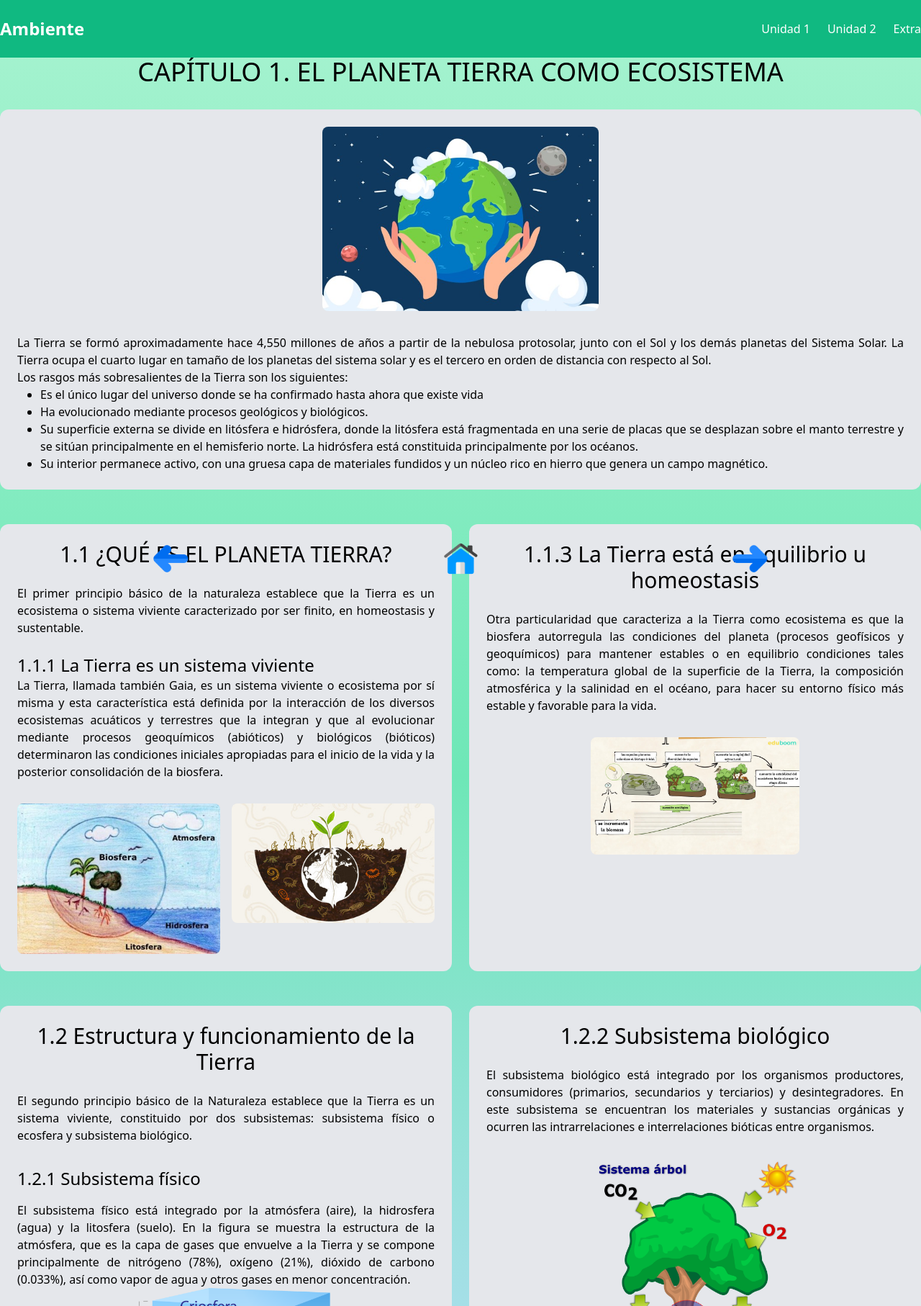
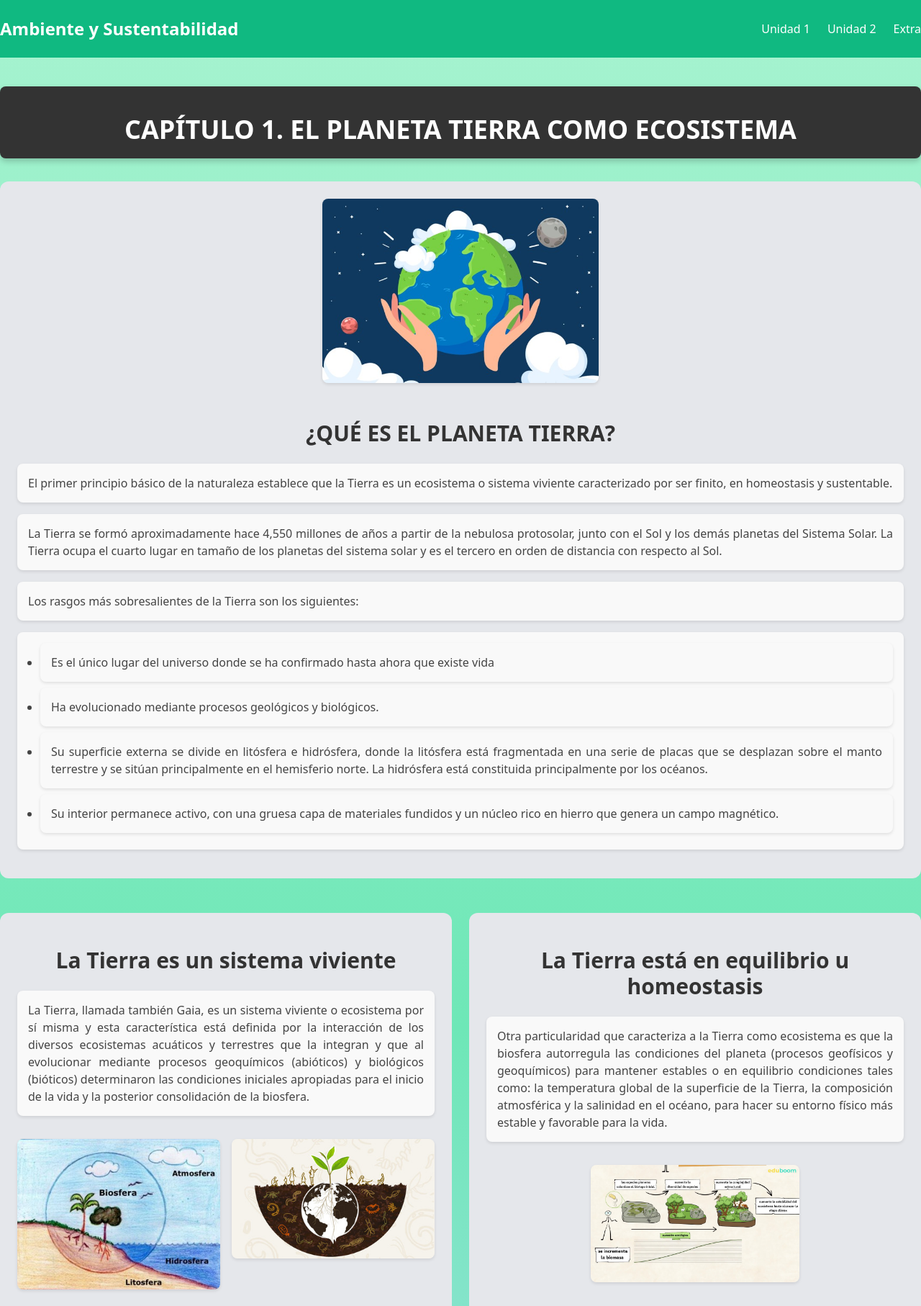
Before and after one commit to ajlittlebro/Ambiente-Proyecto, a website: page Cap1.html in a window 1280 px wide. Shown: the top 1814 px of the page at 72% size. Drawn offline with nearby package versions, Linux system fonts and the light colour scheme.

Commit message:
Unidad 1 estilizada.

```diff
--- a/CSS/navbar.css
+++ b/CSS/navbar.css
@@ -17,3 +17,100 @@
         left: -112px;
     }
 }
+
+@media (min-width: 100px) {
+    .submenu.left {
+        left: -112px;
+    }
+}
+
+/* Estilos personalizados para las imágenes */
+img {
+    width: 100%;
+    max-width: 600px;
+    margin: 0 auto;
+    display: block;
+    border-radius: 8px;
+    box-shadow: 0 2px 4px rgba(0, 0, 0, 0.1);
+    margin-bottom: 20px;
+    transition: box-shadow 0.3s ease-in-out;
+}
+
+img:hover {
+    box-shadow: 0 4px 8px rgba(0, 0, 0, 0.2);
+}
+
+/* Estilos personalizados para los títulos */
+h2 {
+    font-size: 2rem;
+    /* Tamaño del texto */
+    font-weight: bold;
+    /* Peso de la fuente */
+    margin-top: 1.5rem;
+    /* Margen superior */
+    margin-bottom: 1rem;
+    /* Margen inferior */
+    color: #333;
+    /* Color del texto */
+}
+
+h3 {
+    font-size: 1.5rem;
+    /* Tamaño del texto */
+    font-weight: bold;
+    /* Peso de la fuente */
+    margin-top: 1.25rem;
+    /* Margen superior */
+    margin-bottom: 0.75rem;
+    /* Margen inferior */
+    color: #555;
+    /* Color del texto */
+}
+/* Estilos personalizados para el título principal */
+h1 {
+    font-size: 4rem; /* Tamaño del título */
+    font-weight: bold; /* Peso de la fuente */
+    color: #fff; /* Color del texto */
+    text-align: center; /* Centrar el texto */
+    padding: 20px; /* Espacio alrededor del texto */
+    background-color: #333; /* Fondo oscuro */
+    border-radius: 8px; /* Bordes redondeados */
+    box-shadow: 0 4px 8px rgba(0, 0, 0, 0.2); /* Sombra suave */
+    margin-bottom: 20px; /* Margen inferior */
+    margin-top: 20px;
+}
+
+/* Estilos personalizados para los párrafos */
+p {
+    margin-bottom: 1rem;
+    /* Margen inferior */
+    line-height: 1.5;
+    /* Altura de línea */
+    color: #444;
+    /* Color del texto */
+}
+
+p, div ul, div li {
+    margin-bottom: 1rem;
+    line-height: 1.5;
+    color: #444;
+    background-color: #f9f9f9; /* Fondo destacable */
+    padding: 15px; /* Espacio alrededor del texto */
+    border-radius: 8px; /* Bordes redondeados */
+    box-shadow: 0 2px 4px rgba(0, 0, 0, 0.1); /* Sombra suave */
+}
+
+/* Estilos personalizados para las listas */
+div ul {
+    margin-bottom: 1rem;
+    /* Margen inferior */
+    padding-left: 1.5rem;
+    /* Relleno izquierdo */
+    color: #444;
+    /* Color del texto */
+}
+
+div ul li {
+    margin-bottom: 0.5rem;
+    /* Margen inferior */
+}
--- a/Cap1.html
+++ b/Cap1.html
@@ -1,30 +1,25 @@
 <!DOCTYPE html>
 <html>
+
 <head>
     <title>Cápitulo 1</title>
     <link href="https://cdn.jsdelivr.net/npm/tailwindcss@2.2.19/dist/tailwind.min.css" rel="stylesheet">
+
     <link rel="stylesheet" href="./CSS/navbar.css">
     <style>
-        /* Estilos personalizados para las imágenes */
-        .custom-image {
-            width: 100%;
-            max-width: 600px; /* Ajusta el tamaño máximo según tus preferencias */
-            margin: 0 auto; /* Centra la imagen horizontalmente */
-            display: block; /* Asegura que la imagen esté centrada */
-            border-radius: 8px; /* Agrega bordes redondeados */
-            box-shadow: 0 2px 4px rgba(0, 0, 0, 0.1); /* Agrega sombra suave */
-            margin-bottom: 20px; /* Espacio entre imágenes */
-        }
+
     </style>
 </head>
+
 <body class="font-sans bg-gradient-to-b from-green-200 via-green-300 to-blue-200 text-base">
     <header class="bg-green-500 py-6 fixed w-full top-0 z-50" id="navbar">
-        <nav class="container mx-auto flex justify-between items-center">
-            <a href="Index.html" class="text-2xl font-bold text-white">Ambiente</a>
+        <nav class="container mx-auto flex justify-between items-center ">
+            <a href="Index.html" class="text-2xl font-bold text-white">Ambiente y Sustentabilidad</a>
             <ul class="flex">
                 <li class="mr-6 relative">
                     <a href="#" class="text-white hover:text-yellow-300">Unidad 1</a>
-                    <ul class="submenu absolute hidden bg-white bg-opacity-90 w-40 text-gray-800 py-2 rounded-lg shadow-lg">
+                    <ul
+                        class="submenu absolute hidden bg-white bg-opacity-90 w-40 text-gray-800 py-2 rounded-lg shadow-lg ">
                         <li><a href="Cap1.html" class="block px-4 py-2 hover:bg-gray-200">Capítulo 1</a></li>
                         <li><a href="Cap2.html" class="block px-4 py-2 hover:bg-gray-200">Capítulo 2</a></li>
                         <li><a href="Cap3.html" class="block px-4 py-2 hover:bg-gray-200">Capítulo 3</a></li>
@@ -32,7 +27,8 @@
                 </li>
                 <li class="mr-6 relative">
                     <a href="#" class="text-white hover:text-yellow-300">Unidad 2</a>
-                    <ul class="submenu absolute hidden bg-white bg-opacity-90 w-40 text-gray-800 py-2 rounded-lg shadow-lg">
+                    <ul
+                        class="submenu absolute hidden bg-white bg-opacity-90 w-40 text-gray-800 py-2 rounded-lg shadow-lg ">
                         <li><a href="Cap4.html" class="block px-4 py-2 hover:bg-gray-200">Capítulo 4</a></li>
                         <li><a href="Cap5.html" class="block px-4 py-2 hover:bg-gray-200">Capítulo 5</a></li>
                         <li><a href="Cap6.html" class="block px-4 py-2 hover:bg-gray-200">Capítulo 6</a></li>
@@ -42,7 +38,8 @@
                 </li>
                 <li class="relative">
                     <a href="#" class="text-white hover:text-yellow-300">Extra</a>
-                    <ul class="submenu absolute hidden bg-white bg-opacity-90 w-40 text-gray-800 py-2 rounded-lg shadow-lg left">
+                    <ul
+                        class="submenu absolute hidden bg-white bg-opacity-90 w-40 text-gray-800 py-2 rounded-lg shadow-lg left">
                         <li><a href="Material.html" class="block px-4 py-2 hover:bg-gray-200">Material de Apoyo</a></li>
                         <li><a href="conclusiones.html" class="block px-4 py-2 hover:bg-gray-200">Conclusiones</a></li>
                     </ul>
@@ -51,13 +48,18 @@
         </nav>
     </header>
 
-    <div class="container mx-auto mt-20">
-        <h1 class="text-center text-4xl mb-8">CAPÍTULO 1. EL PLANETA TIERRA COMO ECOSISTEMA</h1>
+    <div class="container mx-auto mt-20 pt-5">
+        <h1 class="text-center text-4xl mb-8 pt-10">CAPÍTULO 1. EL PLANETA TIERRA COMO ECOSISTEMA</h1>
         <div class="bg-gray-200 p-6 rounded-xl mb-12">
             <div class="flex items-center justify-center mb-8">
                 <img src="imagenes/Planeta_Tierra.jpg" class="w-96 rounded-lg " alt="Imagen del planeta Tierra">
             </div>
             <div class="text-justify">
+                <h2 class="text-center text-3xl mb-6">¿QUÉ ES EL PLANETA TIERRA?</h2>
+                <p>
+                    El primer principio básico de la naturaleza establece que la Tierra es un ecosistema o
+                    sistema viviente caracterizado por ser finito, en homeostasis y sustentable.
+                </p>
                 <p>
                     La Tierra se formó aproximadamente hace 4,550 millones de años a partir de la nebulosa protosolar,
                     junto con el Sol y los demás planetas del Sistema Solar. La Tierra ocupa el cuarto lugar en tamaño
@@ -68,7 +70,8 @@
                     <li>Es el único lugar del universo donde se ha confirmado hasta ahora que existe vida</li>
                     <li>Ha evolucionado mediante procesos geológicos y biológicos.</li>
                     <li>Su superficie externa se divide en litósfera e hidrósfera, donde la litósfera está
-                        fragmentada en una serie de placas que se desplazan sobre el manto terrestre y se sitúan principalmente en
+                        fragmentada en una serie de placas que se desplazan sobre el manto terrestre y se sitúan
+                        principalmente en
                         el hemisferio norte. La hidrósfera está constituida principalmente por los océanos.</li>
                     <li>Su interior permanece activo, con una gruesa capa de materiales fundidos y un núcleo
                         rico en hierro que genera un campo magnético.</li>
@@ -80,17 +83,16 @@
 
             <div class="bg-gray-200 p-6 rounded-xl mb-12">
                 <div class="text-justify mb-8">
-                    <h2 class="text-center text-3xl mb-6">1.1 ¿QUÉ ES EL PLANETA TIERRA?</h2>
-                    <p>
-                        El primer principio básico de la naturaleza establece que la Tierra es un ecosistema o
-                        sistema viviente caracterizado por ser finito, en homeostasis y sustentable.
-                    </p>
-                    <h3 class="text-2xl mt-6">1.1.1 La Tierra es un sistema viviente</h3>
+
+
+                    <h2 class="text-center text-3xl mb-6">La Tierra es un sistema viviente</h2>
                     <p>
                         La Tierra, llamada también Gaia, es un sistema viviente o ecosistema por sí misma
                         y esta característica está definida por la interacción de los diversos ecosistemas acuáticos y
-                        terrestres que la integran y que al evolucionar mediante procesos geoquímicos (abióticos) y biológicos
-                        (bióticos) determinaron las condiciones iniciales apropiadas para el inicio de la vida y la posterior
+                        terrestres que la integran y que al evolucionar mediante procesos geoquímicos (abióticos) y
+                        biológicos
+                        (bióticos) determinaron las condiciones iniciales apropiadas para el inicio de la vida y la
+                        posterior
                         consolidación de la biosfera.
                     </p>
                 </div>
@@ -106,11 +108,14 @@
             </div>
             <div class="bg-gray-200 p-6 rounded-xl mb-12">
                 <div class="text-justify mb-8">
-                    <h2 class="text-center text-3xl mb-6">1.1.3 La Tierra está en equilibrio u homeostasis</h2>
+                    <h2 class="text-center text-3xl mb-6">La Tierra está en equilibrio u homeostasis</h2>
                     <p>
-                        Otra particularidad que caracteriza a la Tierra como ecosistema es que la biosfera autorregula las condiciones
-                        del planeta (procesos geofísicos y geoquímicos) para mantener estables o en equilibrio condiciones tales como:
-                        la temperatura global de la superficie de la Tierra, la composición atmosférica y la salinidad en el océano,
+                        Otra particularidad que caracteriza a la Tierra como ecosistema es que la biosfera autorregula
+                        las condiciones
+                        del planeta (procesos geofísicos y geoquímicos) para mantener estables o en equilibrio
+                        condiciones tales como:
+                        la temperatura global de la superficie de la Tierra, la composición atmosférica y la salinidad
+                        en el océano,
                         para hacer su entorno físico más estable y favorable para la vida.
                     </p>
                 </div>
@@ -126,18 +131,21 @@
 
             <div class="bg-gray-200 p-6 rounded-xl mb-12">
                 <div class="text-justify mb-8">
-                    <h2 class="text-center text-3xl mb-6">1.2 Estructura y funcionamiento de la Tierra</h2>
+                    <h2 class="text-center text-3xl mb-6">Estructura y funcionamiento de la Tierra</h2>
                     <p>
                         El segundo principio básico de la Naturaleza establece que la Tierra es un sistema viviente,
                         constituido por dos subsistemas: subsistema físico o ecosfera y subsistema biológico.
                     </p>
                 </div>
                 <div class="text-justify">
-                    <h3 class="text-2xl mb-4">1.2.1 Subsistema físico</h3>
+                    <h3 class="text-2xl mb-4">Subsistema físico</h3>
                     <p>
-                        El subsistema físico está integrado por la atmósfera (aire), la hidrosfera (agua) y la litosfera (suelo).
-                        En la figura se muestra la estructura de la atmósfera, que es la capa de gases que envuelve a la Tierra y
-                        se compone principalmente de nitrógeno (78%), oxígeno (21%), dióxido de carbono (0.033%), así como vapor de agua
+                        El subsistema físico está integrado por la atmósfera (aire), la hidrosfera (agua) y la litosfera
+                        (suelo).
+                        En la figura se muestra la estructura de la atmósfera, que es la capa de gases que envuelve a la
+                        Tierra y
+                        se compone principalmente de nitrógeno (78%), oxígeno (21%), dióxido de carbono (0.033%), así
+                        como vapor de agua
                         y otros gases en menor concentración.
                     </p>
                 </div>
@@ -147,10 +155,12 @@
             </div>
             <div class="bg-gray-200 p-6 rounded-xl mb-12">
                 <div class="text-justify mb-8">
-                    <h2 class="text-center text-3xl mb-6">1.2.2 Subsistema biológico</h2>
+                    <h2 class="text-center text-3xl mb-6">Subsistema biológico</h2>
                     <p>
-                        El subsistema biológico está integrado por los organismos productores, consumidores (primarios, secundarios y terciarios)
-                        y desintegradores. En este subsistema se encuentran los materiales y sustancias orgánicas y ocurren las intrarrelaciones e
+                        El subsistema biológico está integrado por los organismos productores, consumidores (primarios,
+                        secundarios y terciarios)
+                        y desintegradores. En este subsistema se encuentran los materiales y sustancias orgánicas y
+                        ocurren las intrarrelaciones e
                         interrelaciones bióticas entre organismos.
                     </p>
                 </div>
@@ -169,13 +179,15 @@
 
 
 
-    <div class="fixed bottom-0 left-1/2 transform -translate-x-1/2 flex justify-between w-2/3">
-        <a href="Cap8.html"><img src="imagenes/flechaizq.png" class="w-12 h-12 hover:w-14 hover:h-14" alt="Flecha izquierda"></a>
+    <div class="flex justify-between">
+        <a href="Cap1.html"><img src="imagenes/flechaizq.png" class="w-12 h-12 hover:w-14 hover:h-14" alt="Flecha izquierda"></a>
         <a href="Index.html"><img src="imagenes/home.png" class="w-12 h-12 hover:w-14 hover:h-14" alt="Botón de inicio"></a>
-        <a href="Cap2.html"><img src="imagenes/flechadere.png" class="w-12 h-12 hover:w-14 hover:h-14" alt="Flecha derecha"></a>
+        <a href="Cap3.html"><img src="imagenes/flechadere.png" class="w-12 h-12 hover:w-14 hover:h-14" alt="Flecha derecha"></a>
     </div>
     <script src="index.js">
 
     </script>
+
 </body>
+
 </html>
```
Also changed, not shown: Cap2.html (+9 -9 lines), Cap3.html (+24 -31 lines), Index.html (+2 -2 lines).
